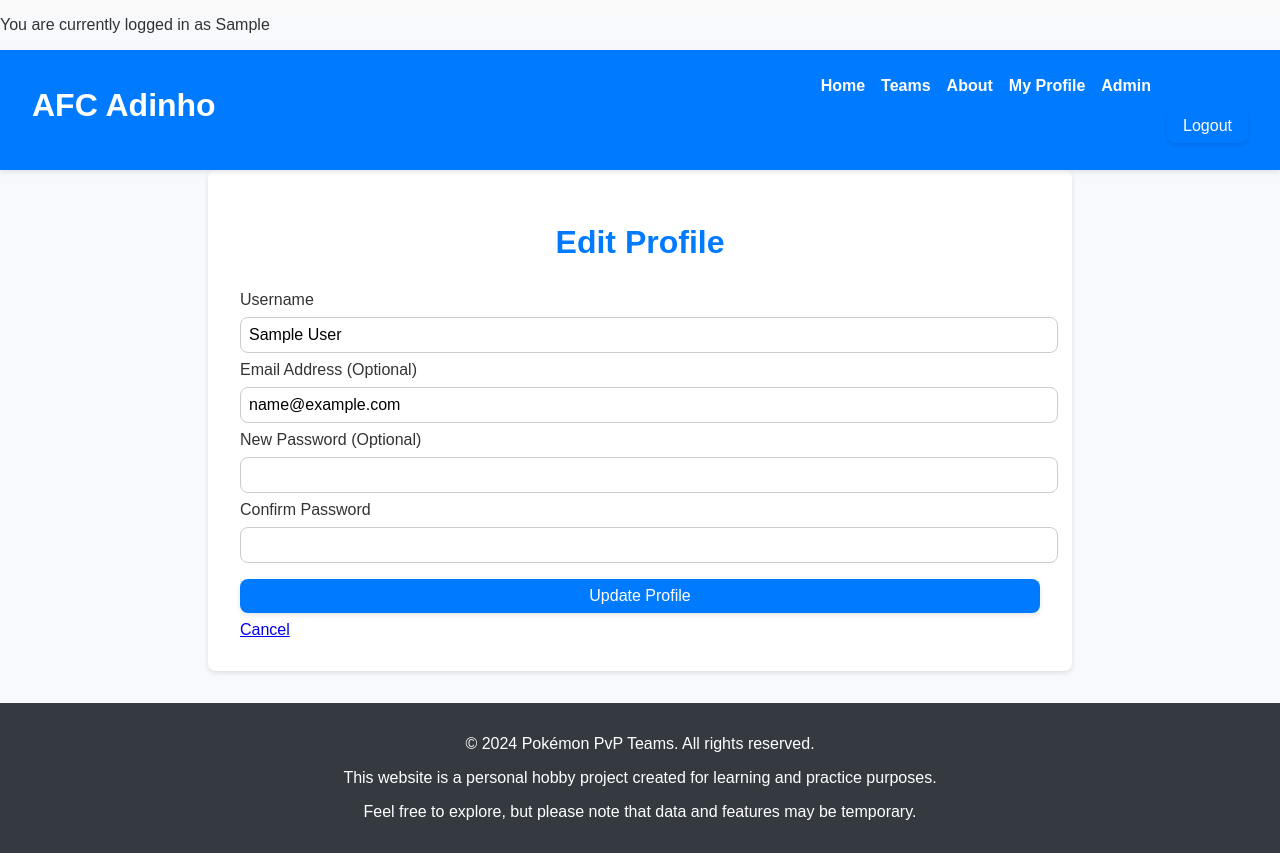
After one commit to AFCadinho/afc_website, a Flask app: page /profile/edit in a window 1280 px wide. The commit adds this page. Run offline with Flask 3, Linux system fonts and the light colour scheme; the visitor is signed in with stand-in values (Sample User, id 1); tables that the repository leaves empty hold one stand-in row (values such as "Sample post"); some libraries are stand-ins or nearby versions.

Commit message:
Create profile page

```diff
--- a/app/__init__.py
+++ b/app/__init__.py
@@ -36,11 +36,12 @@ def create_app():
 
     with app.app_context():
         # Import and register each Blueprint directly
-        from app.routes import general, auth, admin, games, teams
+        from app.routes import general, auth, admin, games, teams, profile
         app.register_blueprint(general.bp)
         app.register_blueprint(auth.bp)
         app.register_blueprint(admin.bp)
         app.register_blueprint(games.bp)
         app.register_blueprint(teams.bp)
+        app.register_blueprint(profile.bp)
 
     return app
--- /dev/null
+++ b/app/forms/profile_forms.py
@@ -0,0 +1,25 @@
+from flask_wtf import FlaskForm
+from wtforms import StringField, PasswordField, SubmitField, FileField
+from wtforms.validators import DataRequired, Length, EqualTo, Optional, Email
+from flask_wtf.file import FileAllowed
+
+class UpdateProfileForm(FlaskForm):
+    name = StringField("Username", validators=[DataRequired(), Length(min=3, max=50)])
+    email = StringField("Email Address (Optional)",
+                        validators=[
+                            Optional(),
+                            Email()
+                        ])
+    profile_picture = FileField('Profile Picture (Optional)', validators=[
+        FileAllowed(['jpg', 'png'], 'Images only!')
+    ])
+    password = PasswordField("New Password (Optional)", validators=[
+        Optional(),
+        Length(min=6),
+        EqualTo("confirm_password", message="Passwords must match.")
+    ])
+    confirm_password = PasswordField("Confirm Password",
+                                     validators=[
+                                         Optional()
+                                     ])
+    submit = SubmitField("Update Profile")
--- a/app/models.py
+++ b/app/models.py
@@ -18,6 +18,7 @@ class Users(db.Model):
     id = sa.Column(sa.Integer, primary_key=True)
     name = sa.Column(sa.Text, nullable=False, unique=True)
     password = sa.Column(sa.Text, nullable=False)
+    email = sa.Column(sa.Text)
     is_admin = sa.Column(sa.Boolean, default=False)
     is_banned = sa.Column(sa.Boolean, default=False)
     is_patreon = sa.Column(sa.Boolean, default=False)
--- a/app/routes/admin.py
+++ b/app/routes/admin.py
@@ -15,7 +15,7 @@ def admin():
         if not validate_csrf_token():
             return redirect(url_for("admin.admin"))
 
-    users = Users.query.all()
+    users = Users.query.order_by(Users.is_admin.desc(), Users.id).all()
     return render_template("admin.html", users=users)
 
 
--- /dev/null
+++ b/app/routes/profile.py
@@ -0,0 +1,43 @@
+from flask import Blueprint, render_template, redirect, url_for, session, flash
+from app.models import Users
+from app.forms.profile_forms import UpdateProfileForm
+from app import db, bcrypt
+
+
+bp = Blueprint('profile', __name__)
+
+
+@bp.route("/profile")
+def view_profile():
+    user_id = session.get("user_id")
+    if not "user_id" in session:
+        return redirect(url_for("auth.login"))
+
+    user = Users.query.filter_by(id=user_id).first()
+
+    return render_template("profile.html", user=user)
+
+
+@bp.route("/profile/edit", methods=["GET", "POST"])
+def edit_profile():
+    user_id = session.get("user_id")
+    if not "user_id" in session:
+        return redirect(url_for("auth.login"))
+
+    user = Users.query.filter_by(id=user_id).first()
+    form = UpdateProfileForm(obj=user)
+
+    if form.validate_on_submit():
+        password = form.password.data
+        if password:
+            hashed_password = bcrypt.generate_password_hash(
+                password).decode("utf-8")
+            user.password = hashed_password
+
+        user.name = str(form.name.data).lower()
+        user.email = str(form.email.data).lower()
+        db.session.commit()
+        flash("Profile updated successfully!", "success")
+        return redirect(url_for("profile.view_profile"))
+
+    return render_template("edit_profile.html", form=form)
--- a/app/static/styles.css
+++ b/app/static/styles.css
@@ -409,6 +409,53 @@ footer a:hover {
     transform: scale(1.05);
 }
 
+/* Profile Page Styling */
+.profile-section {
+    max-width: 700px;
+    margin: 40px auto;
+    padding: 30px;
+    background-color: white;
+    border-radius: 10px;
+    box-shadow: 0 4px 10px rgba(0, 0, 0, 0.1);
+    text-align: left;
+}
+
+h1 {
+    text-align: center;
+    font-size: 2rem;
+    margin-bottom: 30px;
+    color: var(--primary-color);
+}
+
+.user-info p {
+    font-size: 1.1rem;
+    line-height: 1.8;
+    color: var(--text-color);
+}
+
+.user-info strong {
+    color: var(--primary-color);
+}
+
+.edit-btn {
+    display: inline-block;
+    margin-top: 20px;
+    padding: 10px 20px;
+    font-size: 1rem;
+    color: white;
+    background-color: var(--primary-color);
+    text-decoration: none;
+    border-radius: var(--border-radius);
+    transition: background-color 0.3s ease, transform 0.2s;
+    text-align: center;
+}
+
+.edit-btn:hover {
+    background-color: var(--secondary-color);
+    transform: scale(1.05);
+}
+
+
 
 /* Responsive Design */
 @media (max-width: 768px) {
@@ -426,6 +473,23 @@ footer a:hover {
         padding: 10px;
     }
 }
+
+@media (max-width: 768px) {
+    .profile-section {
+        width: 90%;
+        padding: 20px;
+    }
+
+    .user-info p {
+        font-size: 1rem;
+    }
+
+    .edit-btn {
+        width: 100%;
+        text-align: center;
+    }
+}
+
 
 
 /* General Page Styling */
--- a/app/templates/base.html
+++ b/app/templates/base.html
@@ -32,6 +32,7 @@
             <a href="{{ url_for('general.about') }}">About</a>
 
             {% if "user_id" in session %}
+                <a href="{{ url_for('profile.view_profile') }}">My Profile</a>
                 {% if session["is_admin"] %}
                 <a href="{{ url_for('admin.admin') }}">Admin</a>
                 {% endif %}
@@ -42,6 +43,10 @@
             {% else %}
                 <a href="{{ url_for('auth.signup') }}">Sign Up</a>
             {% endif %}
+
+
+
+
         </nav>
     </header>
 
--- /dev/null
+++ b/app/templates/edit_profile.html
@@ -0,0 +1,61 @@
+{% extends 'base.html' %}
+
+{% block title %}Edit Profile{% endblock %}
+
+{% block content %}
+<h1>Edit Profile</h1>
+
+<form method="POST">
+    {{ form.hidden_tag() }}
+
+    <!-- Name -->
+    <div>
+        {{ form.name.label }}
+        {{ form.name }}
+        {% for error in form.name.errors %}
+        <div>
+            <span class="form-error">{{ error }}</span>
+        </div>
+        {% endfor %}
+    </div>
+
+    <!-- Email -->
+    <div>
+        {{ form.email.label }}
+        {{ form.email(class="form-control") }}
+        {% for error in form.email.errors %}
+        <div>
+            <span class="form-error">{{ error }}</span>
+        </div>
+        {% endfor %}
+    </div>
+
+    <!-- Password -->
+    <div>
+        {{ form.password.label }}
+        {{ form.password }}
+        {% for error in form.password.errors %}
+        <div>
+            <span class="form-error">{{ error }}</span>
+        </div>
+        {% endfor %}
+    </div>
+
+    <!-- Confirm Password -->
+    <div>
+        {{ form.confirm_password.label }}
+        {{ form.confirm_password }}
+        {% for error in form.confirm_password.errors %}
+        <div>
+            <span class="form-error">{{ error }}</span>
+        </div>
+        {% endfor %}
+    </div>
+
+    <!-- Submit Button -->
+    <div>{{ form.submit(class="btn") }}</div>
+</form>
+
+<a href="{{ url_for('profile.view_profile') }}" class="cancel-link">Cancel</a>
+
+{% endblock %}
--- a/pyproject.toml
+++ b/pyproject.toml
@@ -22,6 +22,7 @@ gunicorn = "^23.0.0"
 requests = "^2.32.3"
 bs4 = "^0.0.2"
 flask-wtf = "^1.2.2"
+email-validator = "^2.2.0"
 
 
 [build-system]
```
Also changed, not shown: app/templates/profile.html (added, +18 -0 lines), app/templates/signup.html (+54 -32 lines), migrations/versions/d4863e0d603c_add_email_column_is_users_model.py (added, +32 -0 lines), 1 other file.
